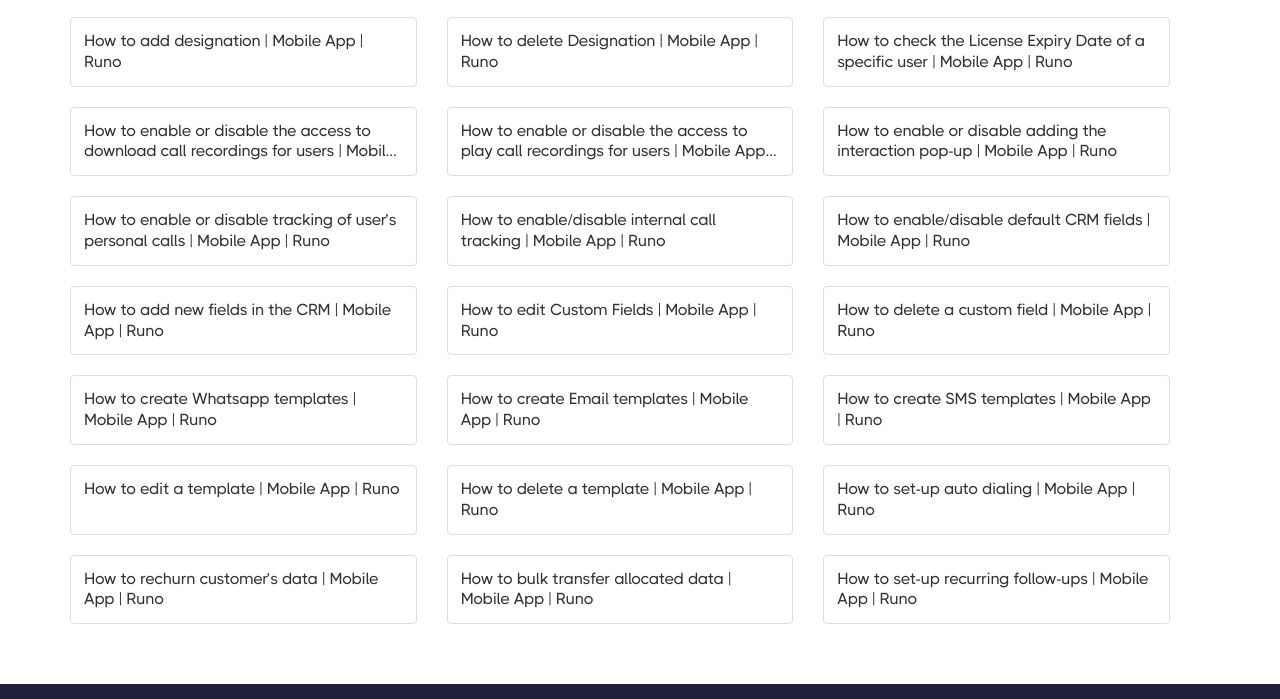
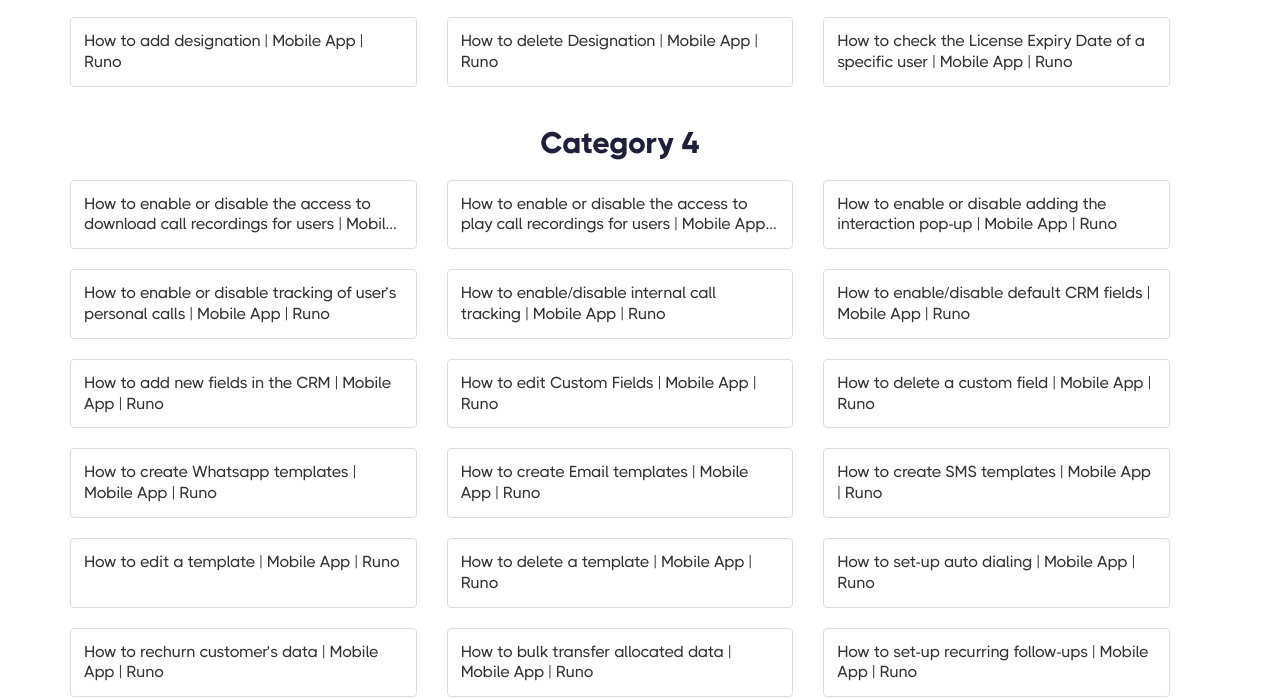
Before and after one commit to srirakesh1996/runo-test, a plain HTML site: page tutorials.html in a window 1280 px wide. Shown: the part 2096-2795 px from the top of the page. Drawn offline with nearby package versions, Linux system fonts and the light colour scheme; a script that the page names is missing.

Commit message:
new chnage

```diff
--- a/tutorials.html
+++ b/tutorials.html
@@ -745,6 +745,11 @@
                                         </div>
                                     </div>
                                 </div>
+                            </div>
+
+                            <div class="row">
+
+                                <h2 class="cat-head"> Category 4</h2>
                                 <div class="col-xs-12 col-sm-6 col-md-4">
                                     <div class="thumbnail video-card" data-video-id="BF2okjeOJeA">
                                         <div class="caption">
```
